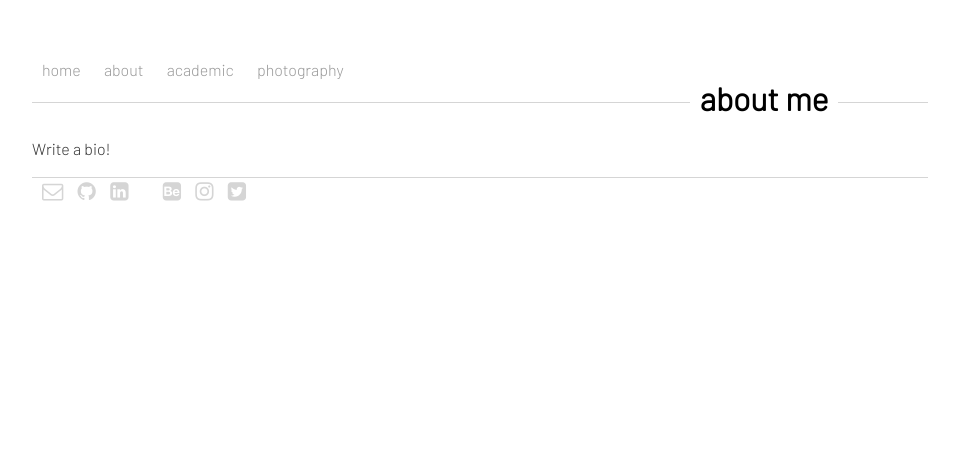
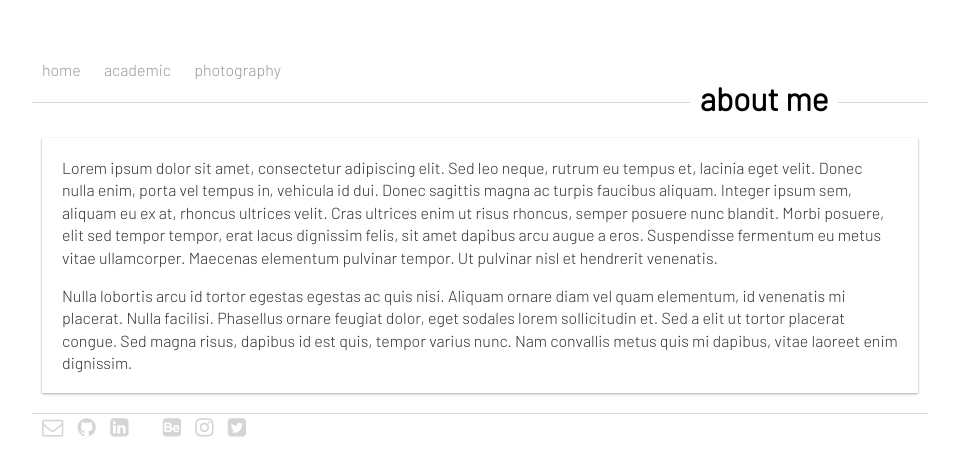
Before and after one commit to giuppep/giuppep.github.io, a Jekyll site: the page built from about.md, in a window 1280 px wide. Shown: the top 476 px of the page, without its empty margins (160-1119 px from the left). Built offline with Jekyll 4.4.1, drawn with Linux system fonts in a browser that asks for light colours; a style sheet for code colours, icons or effects is not loaded.

Commit message:
first published version

```diff
--- /dev/null
+++ b/_includes/footer.html
@@ -0,0 +1,28 @@
+<footer>
+    <nav class="f_navbar">
+        <a class="favicon" href="mailto:g.papallo@damptp.ac.uk">
+            <i class="fa fa-envelope-o"></i>
+        </a>
+        <a class="favicon" href="https://github.com/giuppep">
+            <i class="fa fa-github"></i>
+        </a>
+        <a class="favicon" href="https://www.linkedin.com/in/gpapallo">
+            <i class="fa fa-linkedin-square"></i>
+        </a>
+        <a class="favicon" href="https://arxiv.org/a/papallo_g_1.html">
+            <i class="ai ai-arxiv-square"></i>
+        </a>
+        <a class="favicon" href="https://inspirehep.net/author/profile/G.Papallo.1">
+            <i class="ai ai-inspire-square"></i>
+        </a>
+        <a class="favicon" href="https://www.behance.net/giuseppe_papallo">
+            <i class="fa fa-behance-square"></i>
+        </a>
+        <a class="favicon" href="https://www.instagram.com/giuppep">
+            <i class="fa fa-instagram"></i>
+        </a>
+        <a class="favicon" href="#">
+            <i class="fa fa-twitter-square"></i>
+        </a>
+    </nav>
+</footer>
--- /dev/null
+++ b/_includes/head.html
@@ -0,0 +1,20 @@
+<head>
+    <meta charset="utf-8">
+    <meta name="description" content="{{ page.description }}">
+    <meta name="author" content="giuppep">
+    <meta name="viewport" content="width=device-width, initial-scale=1">
+
+    <title>{{page.title}}</title>
+
+    <!-- link to main stylesheet -->
+    <link rel="stylesheet" type="text/css" href="/css/main.css">
+
+    <!-- Load fonts -->
+    <link href="https://fonts.googleapis.com/css?family=Barlow:300,300i,300b" rel="stylesheet">
+
+    <!-- Load favicons -->
+    <link rel="stylesheet" href="https://cdnjs.cloudflare.com/ajax/libs/font-awesome/4.7.0/css/font-awesome.min.css">{% seo %}
+    <link rel="stylesheet" href="https://cdn.rawgit.com/jpswalsh/academicons/master/css/academicons.min.css">
+    <!-- <link href="https://fonts.googleapis.com/icon?family=Material+Icons"
+  rel="stylesheet"> -->
+</head>
--- /dev/null
+++ b/_includes/header.html
@@ -0,0 +1,13 @@
+<header>
+    <nav class='navbar' id='myNavbar'>
+        <a href="/">home</a>
+        <a href="/academic">academic</a>
+        <a href='http://giuseppe.papallo.it'>photography</a>
+        <a href="javascript:void(0);" style="font-size:15px;" class="icon" onclick="responsiveNavBar()"><i class="fa fa-bars"></i></a>
+    </nav>
+    <h1 class="pageTitle">
+        <span class='centredLine'>
+            {{page.title}}
+        </span>
+    </h1>
+</header>
--- a/_layouts/default.html
+++ b/_layouts/default.html
@@ -1,38 +1,5 @@
-<html>
-
-    <head>
-        <title>{{page.title}}</title>
-
-        <!-- link to main stylesheet -->
-        <link rel="stylesheet" type="text/css" href="/css/main.css">
-
-        <!-- Load fonts -->
-        <link href="https://fonts.googleapis.com/css?family=Barlow:300,300i,300b" rel="stylesheet">
-        <meta name="viewport" content="width=device-width, initial-scale=1">
-
-        <!-- Load favicons -->
-        <link rel="stylesheet" href="https://cdnjs.cloudflare.com/ajax/libs/font-awesome/4.7.0/css/font-awesome.min.css">{% seo %}
-        <link rel="stylesheet" href="https://cdn.rawgit.com/jpswalsh/academicons/master/css/academicons.min.css">
-        <!-- <link href="https://fonts.googleapis.com/icon?family=Material+Icons"
-      rel="stylesheet"> -->
-    </head>
-
-    <header>
-        <nav class='navbar' id='myNavbar'>
-            <a href="/">home</a>
-            <a href="/about">about</a>
-            <a href="/academic">academic</a>
-            <a href='http://giuseppe.papallo.it'>photography</a>
-            <!-- <a href="/" style='float:right;'>giuppep</p> -->
-            <a href="javascript:void(0);" style="font-size:15px;" class="icon" onclick="responsiveNavBar()">&#9776;</a>
-            <!-- <a href="javascript:void(0);" style="font-size:15px;" class="icon" onclick="responsiveNavBar()"><i class="fa fa-bars"></i></a> -->
-        </nav>
-        <h1 class="pageTitle">
-            <span class='centredLine'>
-                {{page.title}}
-            </span>
-        </h1>
-    </header>
+<html lang="en">
+    {% include head.html %} {% include header.html %}
 
     <body>
         <div class="container">
@@ -42,33 +9,6 @@
         <script src="/javaScript/responsiveNavBar.js"></script>
     </body>
 
-    <footer>
-        <nav class="f_navbar">
-            <a class="favicon" href="mailto:g.papallo@damptp.ac.uk">
-                <i class="fa fa-envelope-o"></i>
-            </a>
-            <a class="favicon" href="https://github.com/giuppep">
-                <i class="fa fa-github"></i>
-            </a>
-            <a class="favicon" href="https://www.linkedin.com/in/gpapallo">
-                <i class="fa fa-linkedin-square"></i>
-            </a>
-            <a class="favicon" href="https://arxiv.org/a/papallo_g_1.html">
-                <i class="ai ai-arxiv-square"></i>
-            </a>
-            <a class="favicon" href="https://inspirehep.net/author/profile/G.Papallo.1">
-                <i class="ai ai-inspire-square"></i>
-            </a>
-            <a class="favicon" href="https://www.behance.net/giuseppe_papallo">
-                <i class="fa fa-behance-square"></i>
-            </a>
-            <a class="favicon" href="https://www.instagram.com/giuppep">
-                <i class="fa fa-instagram"></i>
-            </a>
-            <a class="favicon" href="#">
-                <i class="fa fa-twitter-square"></i>
-            </a>
-        </nav>
-    </footer>
+    {% include footer.html%}
 
 </html>
--- a/about.md
+++ b/about.md
@@ -3,4 +3,8 @@ layout: default
 title: about me
 permalink: /about/
 ---
-Write a bio!
+<div class="card" markdown="1">
+Lorem ipsum dolor sit amet, consectetur adipiscing elit. Sed leo neque, rutrum eu tempus et, lacinia eget velit. Donec nulla enim, porta vel tempus in, vehicula id dui. Donec sagittis magna ac turpis faucibus aliquam. Integer ipsum sem, aliquam eu ex at, rhoncus ultrices velit. Cras ultrices enim ut risus rhoncus, semper posuere nunc blandit. Morbi posuere, elit sed tempor tempor, erat lacus dignissim felis, sit amet dapibus arcu augue a eros. Suspendisse fermentum eu metus vitae ullamcorper. Maecenas elementum pulvinar tempor. Ut pulvinar nisl et hendrerit venenatis.
+
+Nulla lobortis arcu id tortor egestas egestas ac quis nisi. Aliquam ornare diam vel quam elementum, id venenatis mi placerat. Nulla facilisi. Phasellus ornare feugiat dolor, eget sodales lorem sollicitudin et. Sed a elit ut tortor placerat congue. Sed magna risus, dapibus id est quis, tempor varius nunc. Nam convallis metus quis mi dapibus, vitae laoreet enim dignissim.
+</div>
```
Also changed, not shown: _includes/collapsible_card.md (renamed from _includes/collapsible_card.html, +1 -6 lines), academic.md (+4 -4 lines), index.md (+5 -1 lines).
